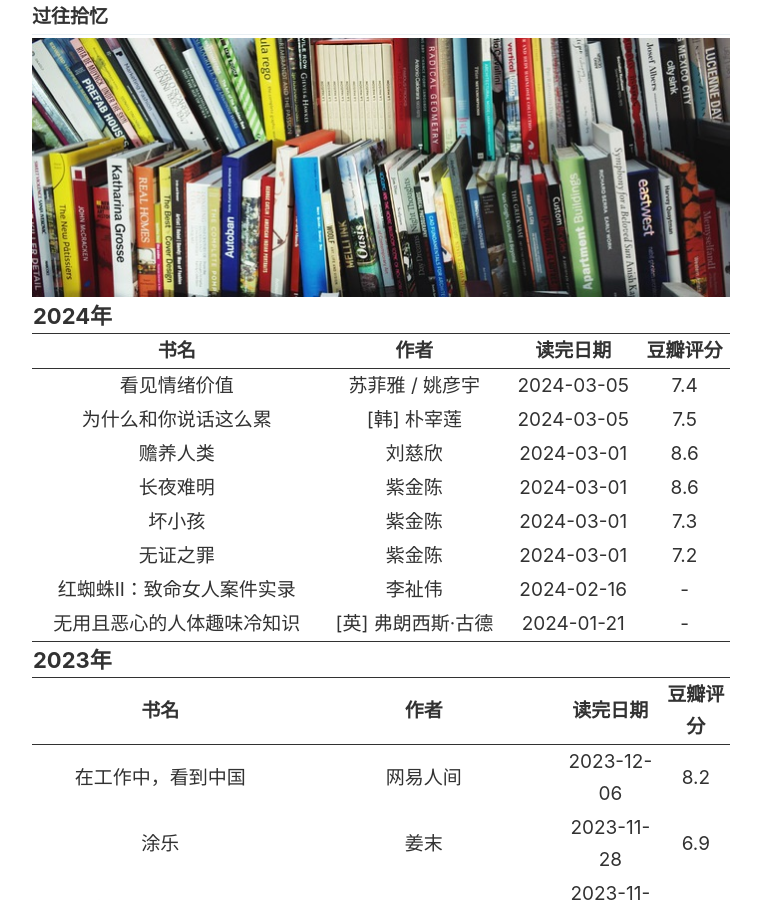
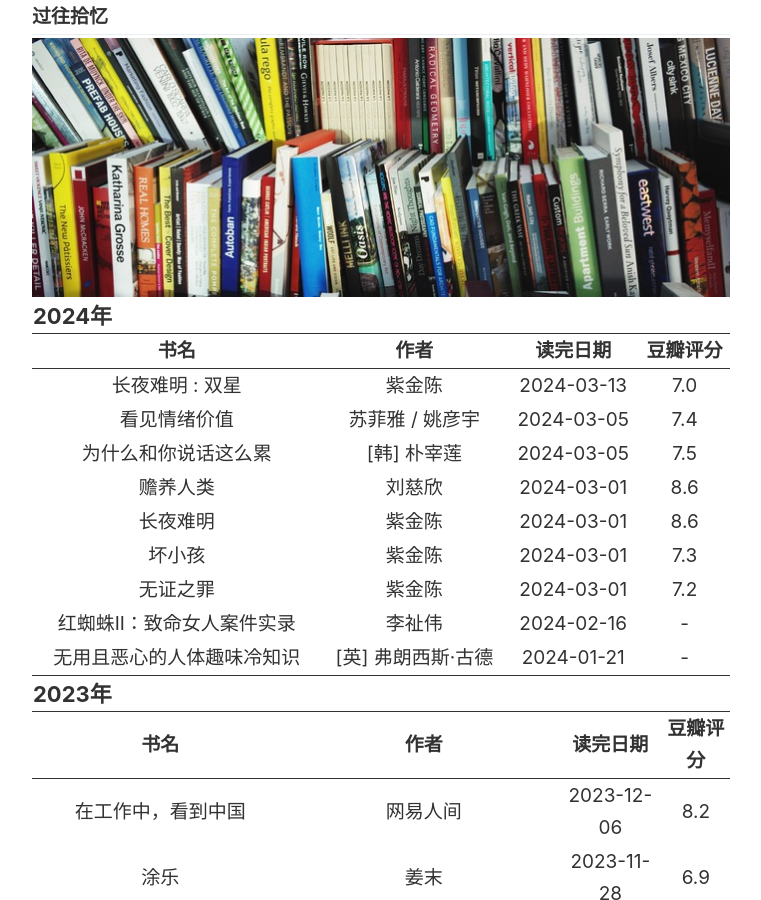
Before and after one commit to SWHL/SWHL.github.io, a Jekyll site: the page built from _pages/books.md, in a window 1280 px wide and 900 px high. Shown: the whole window, without its empty margins (259-1020 px from the left). Built offline with Jekyll 4.4.1, drawn with Linux system fonts in a browser that asks for light colours.

Commit message:
Update video and book

```diff
--- a/_pages/books.md
+++ b/_pages/books.md
@@ -16,6 +16,12 @@ image: "./images/pages/books.jpg"
         </tr>
 　　</thead>
     <tbody>
+    　　<tr>
+    　　　　　<td><a href="https://book.douban.com/subject/36480672/" target="_blank">长夜难明 : 双星</a></td>
+    　　　　　<td>紫金陈</td>
+    　　　　　<td>2024-03-13</td>
+    　　　　　<td>7.0</td>
+    　　</tr>
     　　<tr>
     　　　　　<td><a href="https://book.douban.com/subject/36068004/" target="_blank">看见情绪价值</a></td>
     　　　　　<td>苏菲雅 / 姚彦宇</td>
```
Also changed, not shown: _pages/videos.md (+5 -0 lines).
